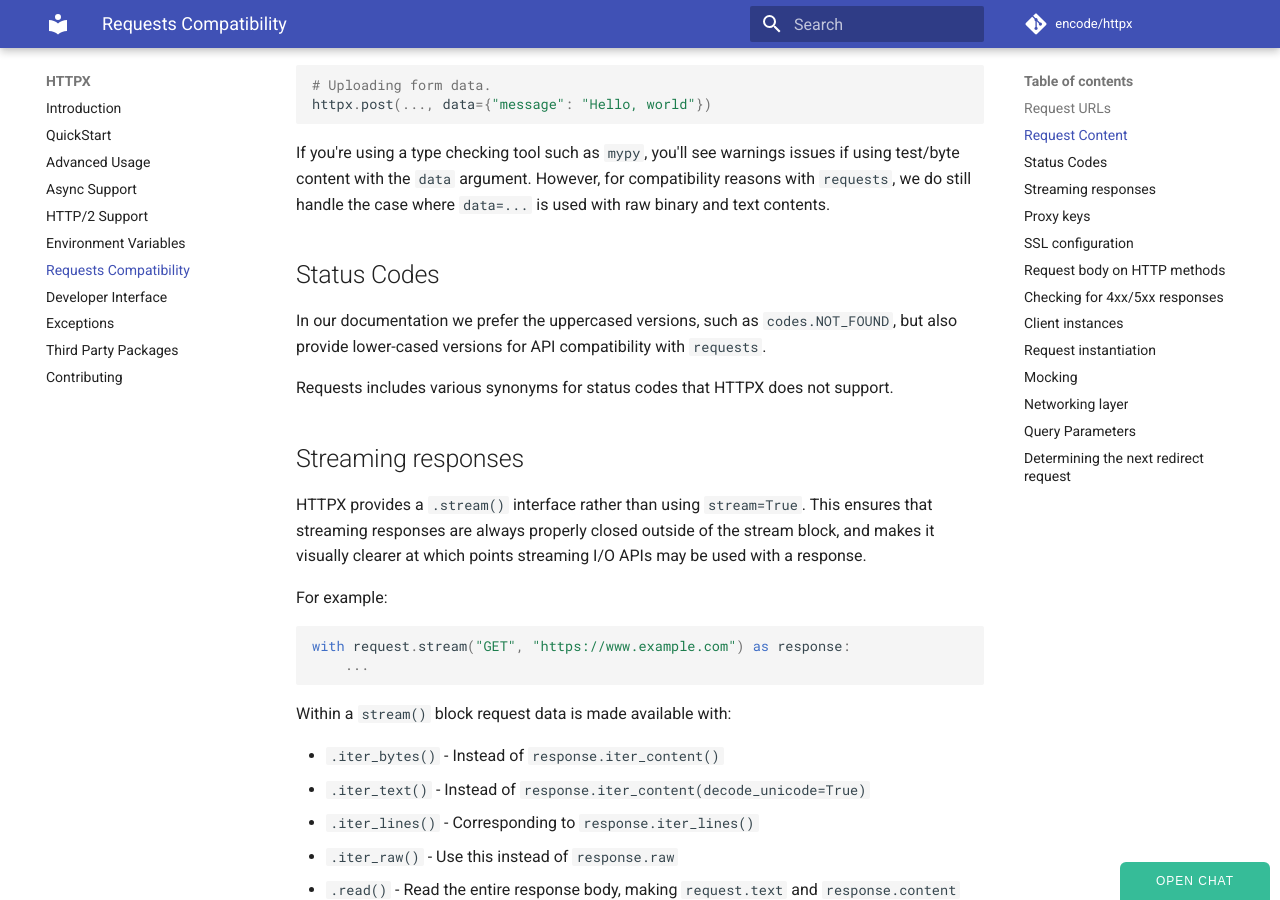
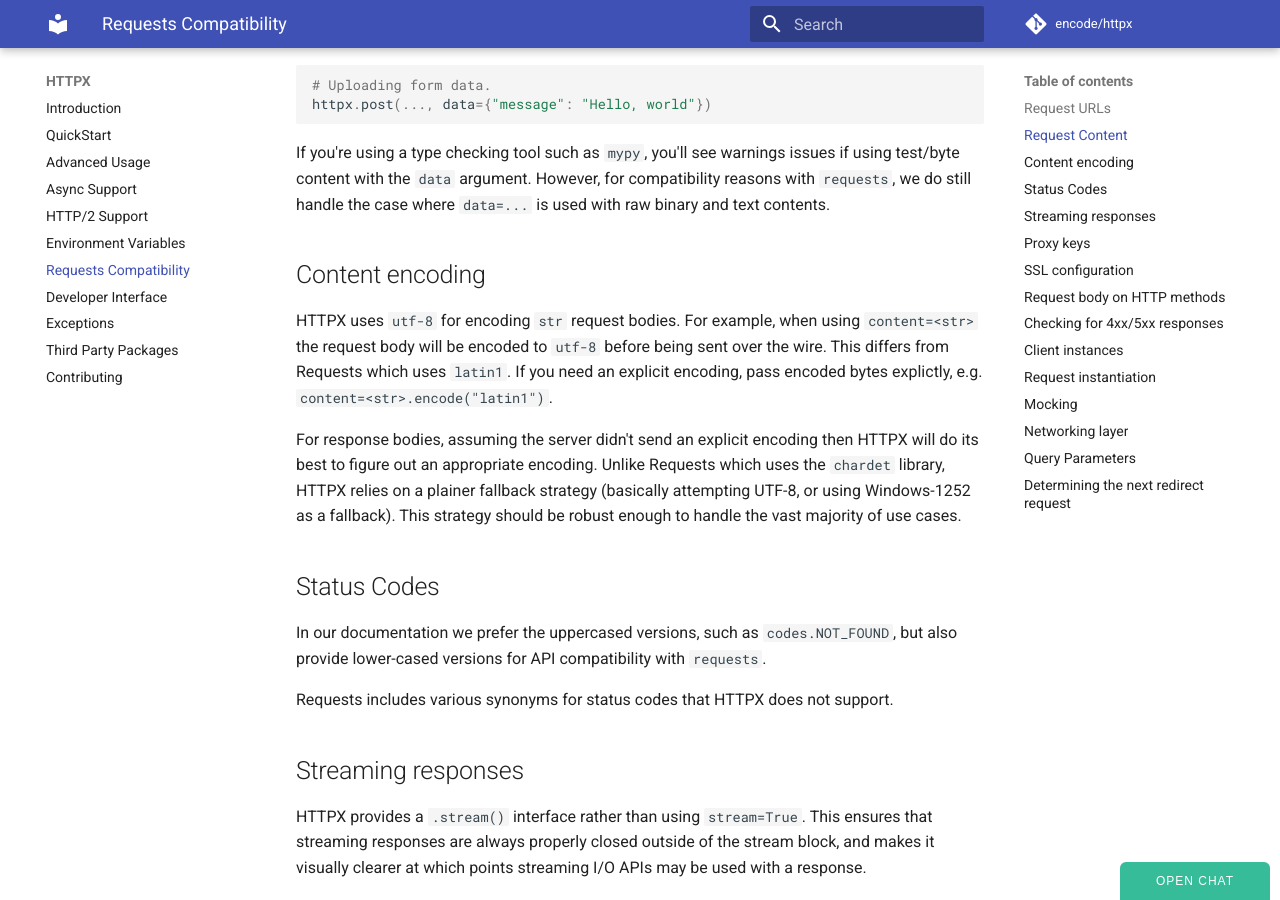
Before and after one commit to WorldStar0126/httpx, an MkDocs documentation site: the page built from docs/compatibility.md, in a window 1280 px wide and 900 px high, scrolled down 640 px. Built offline with MkDocs 1.6.1 and Material for MkDocs 9.7.7, drawn with Linux system fonts in a browser that asks for light colours; comment, search, counter and statistics services are not loaded.

Commit message:
Document content encoding differences with Requests (#1416)
* Document content encoding differences with Requests

* Apply suggestions from code review

* Tweak copy for Windows-1252

Co-authored-by: Jamie Hewland <jamie.hewland@hpe.com>

Co-authored-by: Jamie Hewland <jamie.hewland@hpe.com>

```diff
--- a/docs/compatibility.md
+++ b/docs/compatibility.md
@@ -30,6 +30,12 @@ httpx.post(..., data={"message": "Hello, world"})
 
 If you're using a type checking tool such as `mypy`, you'll see warnings issues if using test/byte content with the `data` argument.
 However, for compatibility reasons with `requests`, we do still handle the case where `data=...` is used with raw binary and text contents.
+
+## Content encoding
+
+HTTPX uses `utf-8` for encoding `str` request bodies. For example, when using `content=<str>` the request body will be encoded to `utf-8` before being sent over the wire. This differs from Requests which uses `latin1`. If you need an explicit encoding, pass encoded bytes explictly, e.g. `content=<str>.encode("latin1")`.
+
+For response bodies, assuming the server didn't send an explicit encoding then HTTPX will do its best to figure out an appropriate encoding. Unlike Requests which uses the `chardet` library, HTTPX relies on a plainer fallback strategy (basically attempting UTF-8, or using Windows-1252 as a fallback). This strategy should be robust enough to handle the vast majority of use cases.
 
 ## Status Codes
 
```
